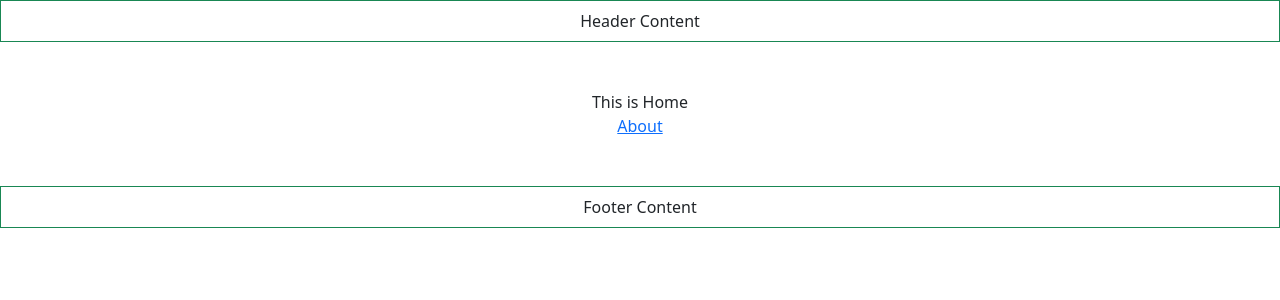
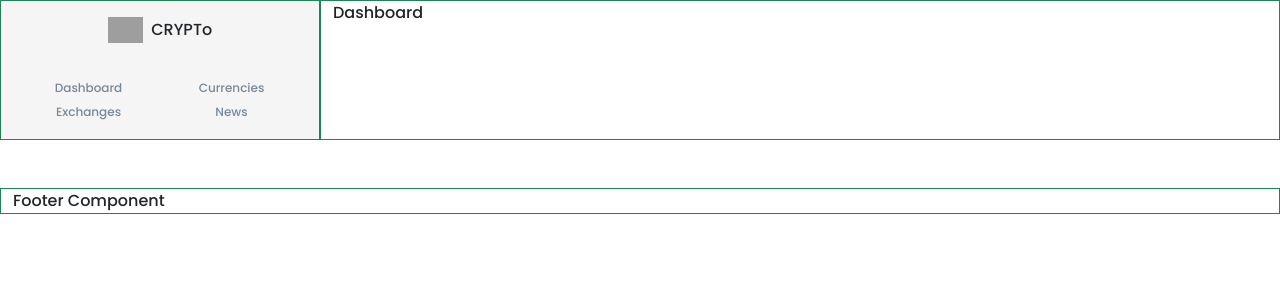
Before and after one commit to Ashishkhose7/react-project-02, a React (Create React App) app: page / in a window 1280 px wide. Shown: the top 300 px of the page. Built offline with nearby package versions, Linux system fonts and the light colour scheme; grey boxes are pictures that could not be loaded.

Commit message:
Dashboard ui

```diff
--- a/package.json
+++ b/package.json
@@ -3,10 +3,12 @@
   "version": "0.1.0",
   "private": true,
   "dependencies": {
+    "@ant-design/icons": "^5.3.7",
     "@reduxjs/toolkit": "^2.2.5",
     "@testing-library/jest-dom": "^5.17.0",
     "@testing-library/react": "^13.4.0",
     "@testing-library/user-event": "^13.5.0",
+    "antd": "^5.18.0",
     "bootstrap": "^5.3.3",
     "react": "^18.3.1",
     "react-dom": "^18.3.1",
--- a/public/index.html
+++ b/public/index.html
@@ -24,7 +24,10 @@
       work correctly both with client-side routing and a non-root public URL.
       Learn how to configure a non-root public URL by running `npm run build`.
     -->
-    <title>React App</title>
+      <!-- Fontawesome icon link -->
+    <script src="https://kit.fontawesome.com/97268ea5ce.js" crossorigin="anonymous"></script>
+
+    <title>CRYPTo</title>
   </head>
   <body>
     <noscript>You need to enable JavaScript to run this app.</noscript>
--- a/src/App.css
+++ b/src/App.css
@@ -1,129 +1,20 @@
-.App {
-  text-align: center;
+@import url('https://fonts.googleapis.com/css2?family=Poppins:wght@500&display=swap');
+
+*{
+  font-family: "Poppins", sans-serif;
 }
 
-.App-logo {
-  height: 40vmin;
-  pointer-events: none;
+.navigation{
+  background-color: whitesmoke;
 }
-
-.App-header {
-  min-height: 100vh;
-  display: flex;
-  flex-direction: column;
-  align-items: center;
-  justify-content: center;
-  font-size: calc(10px + 2vmin);
+.menus a{
+  text-decoration: none;
+  color: lightslategray;
+  font-size: 12px;
+  font-weight: 400;
 }
-
-.App-link {
-  color: #61dafb;
+a.active {
+  color: #333;
+  outline: none;
+  text-decoration: none;
 }
-.App {
-  text-align: center;
-}
-
-.App-logo {
-  height: 40vmin;
-  pointer-events: none;
-}
-
-.App-header {
-  min-height: 100vh;
-  display: flex;
-  flex-direction: column;
-  align-items: center;
-  justify-content: center;
-  font-size: calc(10px + 2vmin);
-}
-
-.App-link {
-  color: #61dafb;
-}
-.App {
-  text-align: center;
-}
-
-.App-logo {
-  height: 40vmin;
-  pointer-events: none;
-}
-
-.App-header {
-  min-height: 100vh;
-  display: flex;
-  flex-direction: column;
-  align-items: center;
-  justify-content: center;
-  font-size: calc(10px + 2vmin);
-}
-
-.App-link {
-  color: #61dafb;
-}
-.card {
-  width: 300px;
-  border: 1px solid #ccc;
-  border-radius: 4px;
-  overflow: hidden;
-  box-shadow: 0 2px 4px rgba(0, 0, 0, 0.1);
-}
-
-.card-image {
-  height: 200px;
-  background-color: #ccc;
-}
-
-.card-content {
-  padding: 16px;
-}
-
-.title {
-  font-size: 24px;
-  margin-bottom: 8px;
-}
-
-.rating {
-  display: flex;
-  align-items: center;
-  margin-bottom: 8px;
-}
-
-.stars {
-  color: gold;
-  margin-right: 4px;
-}
-
-.secondary-text {
-  color: #666;
-  margin-bottom: 16px;
-}
-
-.subtitle {
-  font-size: 18px;
-  margin-bottom: 8px;
-}
-
-.items {
-  display: flex;
-  justify-content: space-between;
-  margin-bottom: 16px;
-}
-
-.item {
-  padding: 8px 16px;
-  background-color: #eee;
-  border: none;
-  border-radius: 4px;
-  cursor: pointer;
-}
-
-.action {
-  width: 100%;
-  padding: 8px 16px;
-  background-color: #007bff;
-  color: #fff;
-  border: none;
-  border-radius: 4px;
-  cursor: pointer;
-}
--- /dev/null
+++ b/src/Components/Dashboard.jsx
@@ -0,0 +1,11 @@
+import React from "react"
+
+const Dashboard = () => {
+  return (
+    <div className="col-md-12">
+        <p>Dashboard</p>
+    </div>
+  )
+};
+
+export default Dashboard;
--- /dev/null
+++ b/src/Components/Navigation.jsx
@@ -0,0 +1,40 @@
+import React from "react"
+import { Link, NavLink } from "react-router-dom";
+
+const Navigation = (props) => {
+  return (
+    <div className="navigation-sec">
+         <div className="row">
+          <div className="col-12 brand py-3 text-center">
+            <img src="https://seeklogo.com/images/E/ethereum-logo-EC6CDBA45B-seeklogo.com.png" alt="" className="img-fluid" height={35} width={35}/>
+             &nbsp; <span>CRYPTo</span>
+          </div>
+
+          <div className="col-12 menus py-3 text-center">
+            <div className="row mx-1">
+                <div className="col-6">
+                  <NavLink to="dashboard" className={({ isActive }) => (isActive ? 'active' : '')}
+                  >Dashboard</NavLink>
+                </div>
+                <div className="col-6">
+                  <NavLink to="cryptocurrencies" className={({ isActive }) => (isActive ? 'active' : '')}
+                  >Currencies</NavLink>
+                </div>
+                <div className="col-6">
+                  <NavLink to="exchanges" className={({ isActive }) => (isActive ? 'active' : '')}
+                  >Exchanges</NavLink>
+                </div>
+                <div className="col-6">
+                  <NavLink to="news" className={({ isActive }) => (isActive ? 'active' : '')}
+                  >News</NavLink>
+                </div>
+
+              </div>
+
+          </div>
+         </div>
+    </div>
+  )
+};
+
+export default Navigation;
--- a/src/Layout/layout.js
+++ b/src/Layout/layout.js
@@ -1,14 +1,23 @@
 import { Outlet } from "react-router-dom";
-
+import Navigation from "../Components/Navigation";
+import '../App.css';
 const LayoutComponent = () => {
     return (
-      <div>
-        <header className='border border-success py-2'>Header Content</header>
-        <main>
-        {/* all router render here */}
-          <Outlet/>
-        </main>
-        <footer className='border border-success py-2'>Footer Content</footer>
+      <div className="container-fluid">
+          <div className="row">
+            <div className="navigation col-md-3 border border-success">
+              <Navigation/>
+            </div>
+            <div className="content col-md-9 border border-success">
+              <Outlet/>
+            </div>
+          </div>
+          <div className="row mt-5">
+            <div className="col-md-12 border border-success">
+              <footer className="">Footer Component</footer>
+            </div>
+          </div>
+
       </div>
     );
   }
--- a/src/Pages/Home.jsx
+++ b/src/Pages/Home.jsx
@@ -1,13 +1,12 @@
 import React from "react"
-import { Link } from "react-router-dom";
+import Dashboard from "../Components/Dashboard";
 
 const Home = () => {
 
   return (
-    <div className="my-5">
-       <p className="p-0 m-0">This is Home</p>
-       <Link to='about'>About</Link>
-    </div>
+    <>
+        <Dashboard/>
+    </>
   )
 };
 
--- a/src/Router/router.js
+++ b/src/Router/router.js
@@ -1,9 +1,9 @@
 import { createBrowserRouter } from "react-router-dom";
 
 import LayoutComponent from "../Layout/layout";
-import Home from '../Pages/Home'
+// import Home from '../Pages/Home'
 import About from '../Pages/About';
-
+import Dashboard from "../Components/Dashboard";
 
 const router = createBrowserRouter([
     {
@@ -12,7 +12,7 @@ const router = createBrowserRouter([
       children: [
         {
           index: true,
-          element: <Home />,
+          element: <Dashboard />,
         },
         {
           path: 'about',
--- a/src/index.js
+++ b/src/index.js
@@ -2,6 +2,7 @@ import React from 'react';
 import ReactDOM from 'react-dom/client';
 import './index.css';
 import 'bootstrap/dist/css/bootstrap.css';
+// import 'antd/dist/antd.css';
 import App from './App';
 import {store} from './store/store.js';
 import { Provider } from "react-redux";
```
Also changed, not shown: src/Pages/About.jsx (line endings or trailing spaces).
